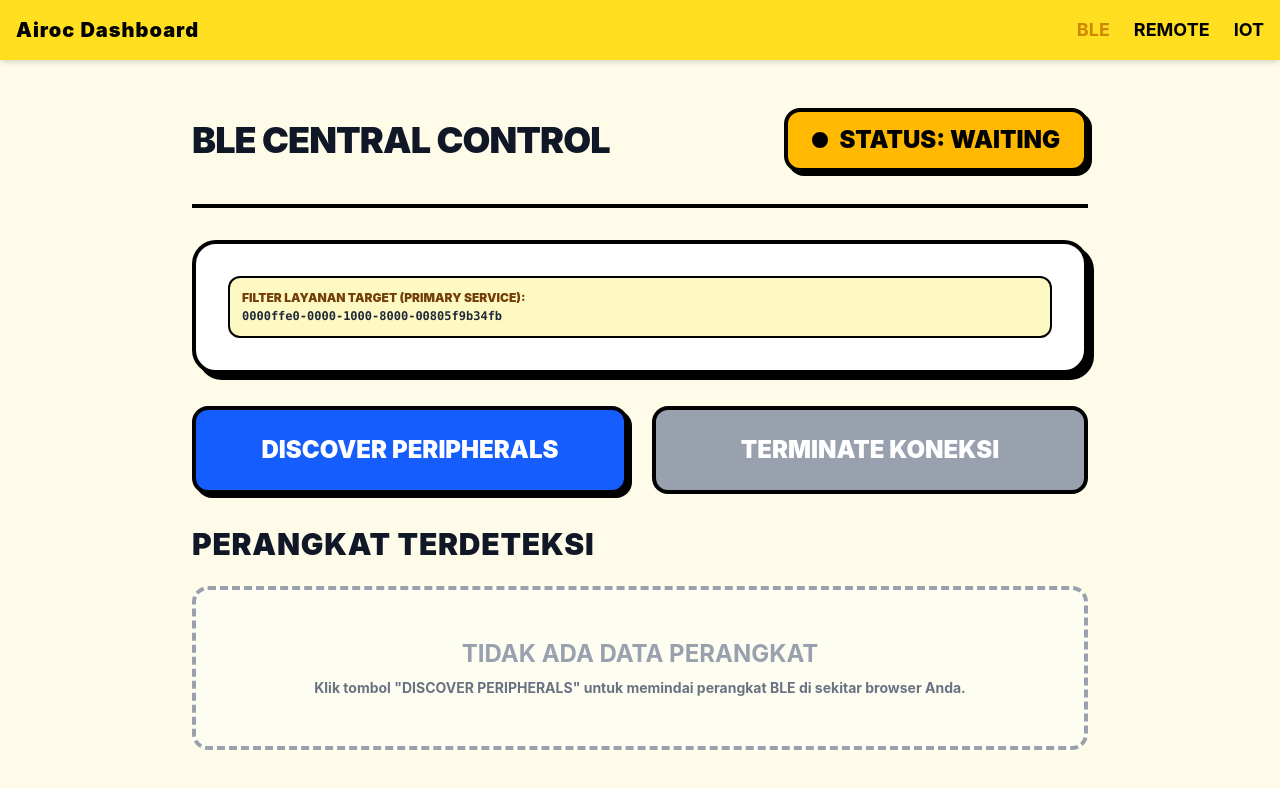
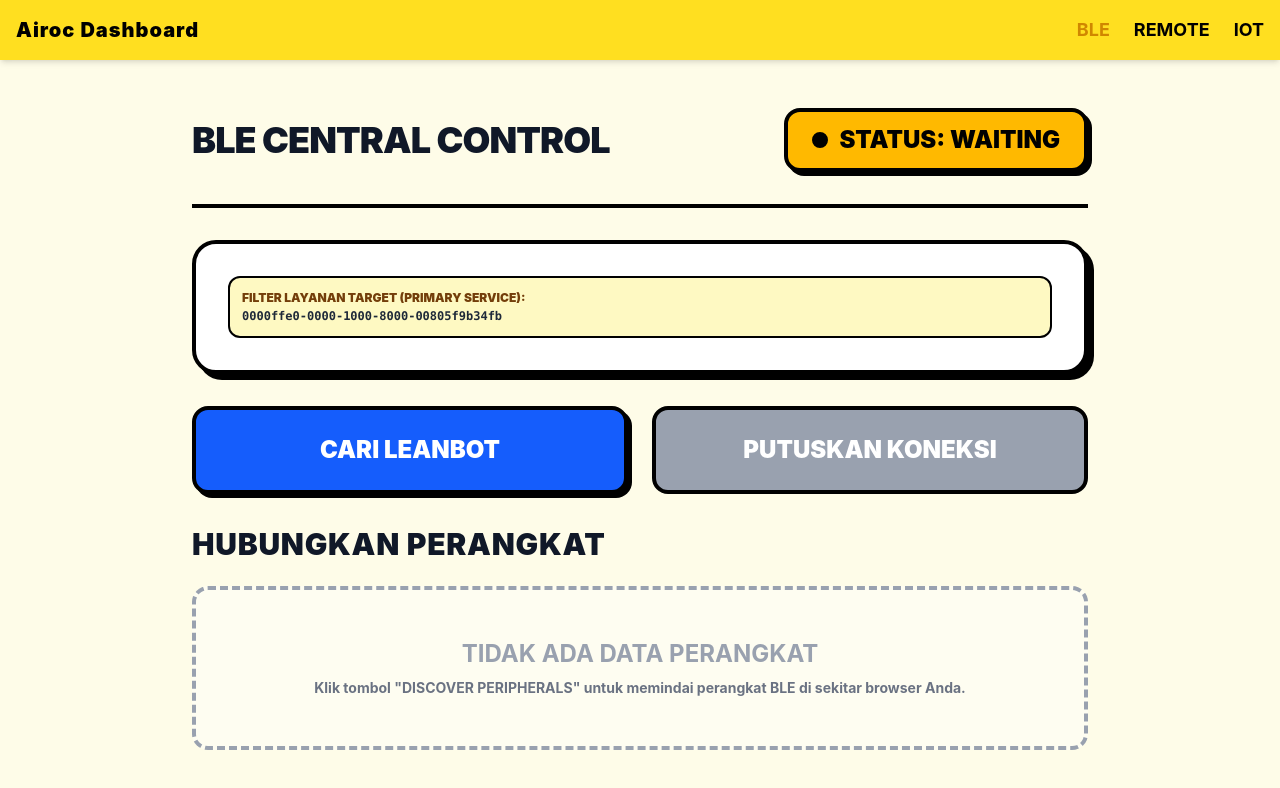
Before and after one commit to aliefibnu/airoc-dashboard, a Vue app: page /ble-dashboard in a window 1280 px wide. Shown: the top 788 px of the page. Built offline with nearby package versions, Linux system fonts and the light colour scheme.

Commit message:
Update button labels and headings to use Indonesian language in BleDashboard

```diff
--- a/src/views/BleDashboard.vue
+++ b/src/views/BleDashboard.vue
@@ -245,7 +245,7 @@
         "
         class="bg-blue-600 text-white text-2xl font-black py-6 rounded-2xl border-4 border-black shadow-[4px_4px_0px_0px_rgba(0,0,0,1)] hover:bg-blue-700 active:translate-y-1 active:shadow-none transition-all disabled:bg-gray-400 disabled:shadow-none cursor-pointer disabled:cursor-not-allowed"
       >
-        {{ scanning ? "SEARCHING..." : "DISCOVER PERIPHERALS" }}
+        {{ scanning ? "SEARCHING..." : "CARI LEANBOT" }}
       </button>
 
       <button
@@ -254,7 +254,7 @@
         class="bg-red-600 text-white text-2xl font-black py-6 rounded-2xl border-4 border-black shadow-[4px_4px_0px_0px_rgba(0,0,0,1)] hover:bg-red-700 active:translate-y-1 active:shadow-none transition-all disabled:bg-gray-400 disabled:shadow-none cursor-pointer disabled:cursor-not-allowed"
       >
         {{
-          status === "disconnecting" ? "DISCONNECTING..." : "TERMINATE KONEKSI"
+          status === "disconnecting" ? "DISCONNECTING..." : "PUTUSKAN KONEKSI"
         }}
       </button>
     </div>
@@ -262,7 +262,7 @@
     <div class="space-y-6" v-if="status !== 'connected'">
       <div class="flex justify-between items-center">
         <h2 class="text-3xl font-black uppercase tracking-wide">
-          Perangkat Terdeteksi
+          Hubungkan Perangkat
         </h2>
         <span
           v-if="devices.size > 0"
```
